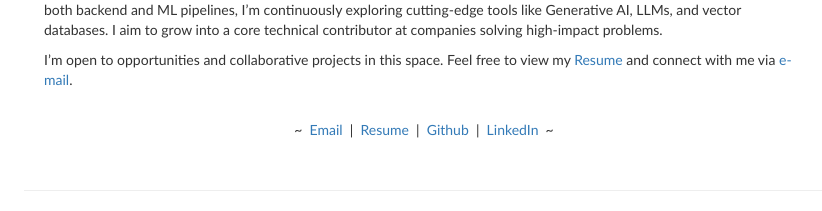
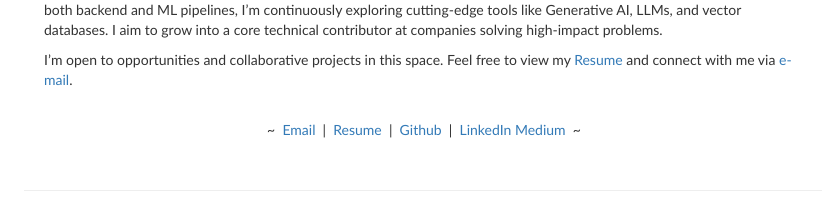
Before and after one commit to rohitsurya7393/rohitmsv_web, a plain HTML site: page index.html in a window 1280 px wide. Shown: the part 803-1014 px from the top of the page, without its empty margins (216-1038 px from the left). Drawn offline with nearby package versions, Linux system fonts and the light colour scheme.

Commit message:
Update index.html

```diff
--- a/index.html
+++ b/index.html
@@ -113,6 +113,7 @@
                                 &nbsp|&nbsp
                                 <a href="https://github.com/rohitsurya7393" target="_blank">Github</a> &nbsp|&nbsp
                                 <a href="https://www.linkedin.com/in/rohit-moganti-ab30481b0/" target="_blank">LinkedIn</a>
+                                <a href="https://medium.com/@rohitmsv" target="_blank">Medium</a>
                                 &nbsp~&nbsp
                             </p>
                         </td>
```
